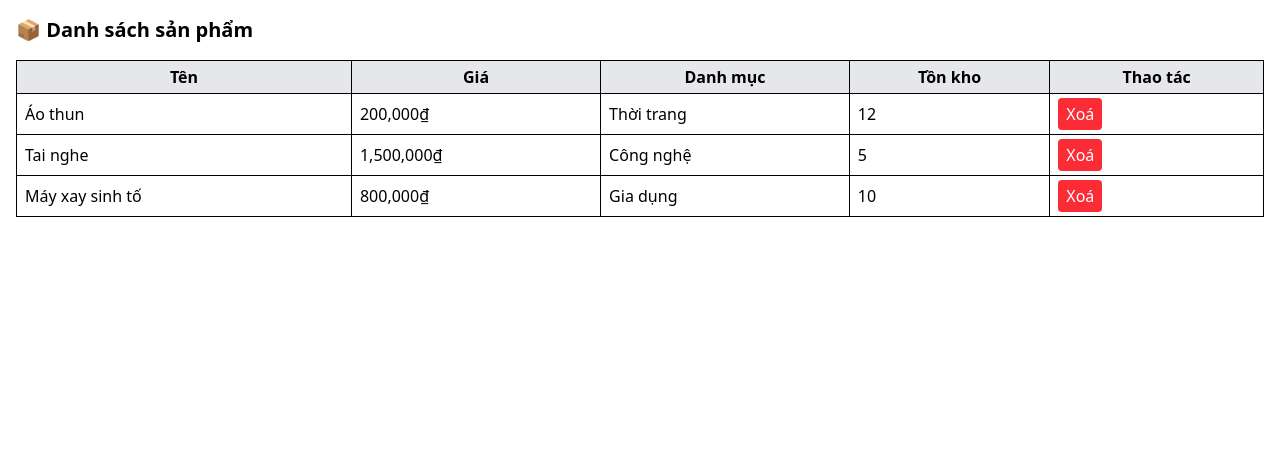
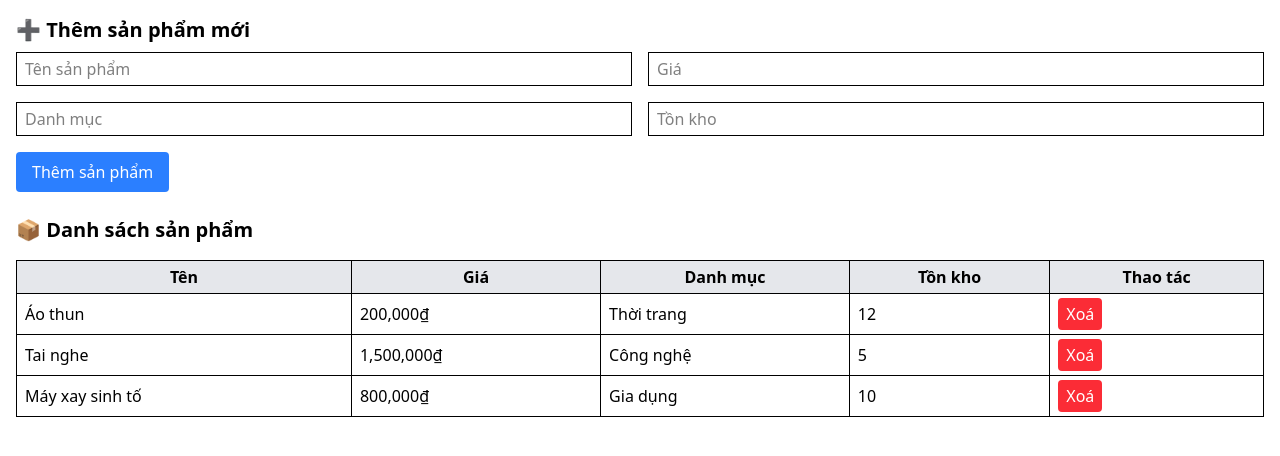
Before and after one commit to HoVanSang22636671/ThuongKy_23-4, a React (Vite) app: page / in a window 1280 px wide. Shown: the top 456 px of the page. Built offline with nearby package versions, Linux system fonts and the light colour scheme.

Commit message:
3.  Thêm  sản phẩm  mới.

```diff
--- a/src/App.jsx
+++ b/src/App.jsx
@@ -1,5 +1,6 @@
 import { useState } from 'react';
 import ProductList from "./components/ProductList"
+import AddProductForm from './components/AddProductFrom';
 
 function App() {
   const [products, setProducts] = useState([
@@ -8,9 +9,13 @@ function App() {
     { id: 3, name: "Máy xay sinh tố", price: 800000, category: "Gia dụng", stock: 10 },
   ]);
 
+  const handleAddProduct = (newProduct) => {
+    setProducts([...products, newProduct]);
+  };
   return (
     <div className="p-4">
-      <ProductList products={products}/>
+      <AddProductForm onAdd={handleAddProduct} />
+      <ProductList products={products} />
     </div>
   )
 }
--- /dev/null
+++ b/src/components/AddProductFrom.jsx
@@ -0,0 +1,79 @@
+// src/components/AddProductForm.jsx
+import { useState } from "react";
+
+function AddProductForm({ onAdd }) {
+  const [form, setForm] = useState({
+    name: "",
+    price: "",
+    category: "",
+    stock: "",
+  });
+
+  const handleChange = (e) => {
+    const { name, value } = e.target;
+    setForm({ ...form, [name]: value });
+  };
+
+  const handleSubmit = () => {
+    if (!form.name || !form.price || !form.category || !form.stock) return;
+
+    const newProduct = {
+      id: Date.now(),
+      name: form.name,
+      price: Number(form.price),
+      category: form.category,
+      stock: Number(form.stock),
+    };
+
+    onAdd(newProduct);
+    setForm({ name: "", price: "", category: "", stock: "" });
+  };
+
+  return (
+    <div className="mb-6">
+      <h2 className="text-xl font-semibold mb-2">➕ Thêm sản phẩm mới</h2>
+      <div className="grid grid-cols-2 gap-4 mb-4">
+        <input
+          className="border px-2 py-1"
+          type="text"
+          name="name"
+          placeholder="Tên sản phẩm"
+          value={form.name}
+          onChange={handleChange}
+        />
+        <input
+          className="border px-2 py-1"
+          type="number"
+          name="price"
+          placeholder="Giá"
+          value={form.price}
+          onChange={handleChange}
+        />
+        <input
+          className="border px-2 py-1"
+          type="text"
+          name="category"
+          placeholder="Danh mục"
+          value={form.category}
+          onChange={handleChange}
+        />
+        <input
+          className="border px-2 py-1"
+          type="number"
+          name="stock"
+          placeholder="Tồn kho"
+          value={form.stock}
+          onChange={handleChange}
+        />
+      </div>
+      <button
+        className="bg-blue-500 text-white px-4 py-2 rounded"
+        onClick={handleSubmit}
+      >
+        Thêm sản phẩm
+      </button>
+    </div>
+  );
+}
+
+export default AddProductForm;
```
Also changed, not shown: MinhChung/3.  Thêm  sản phẩm  mới_1.png (added), MinhChung/3.  Thêm  sản phẩm  mới_2 (Added).png (added).
